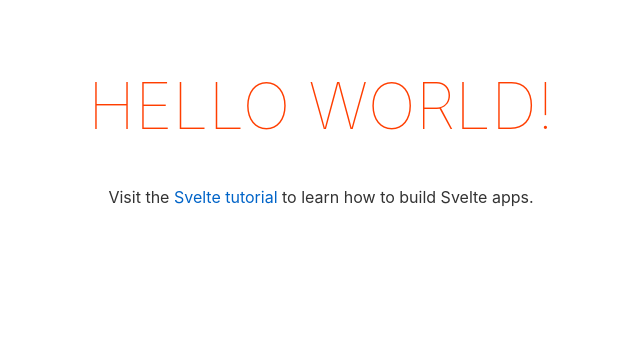
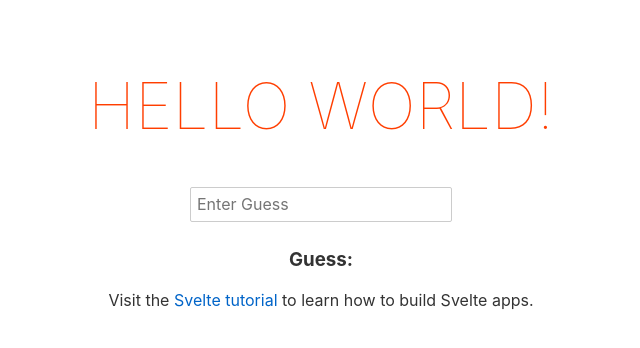
Before and after one commit to JustinStitt/vocable, a Svelte app in the folder vocable-app/: page / in a window 1280 px wide. Shown: the top 348 px of the page, without its empty margins (319-959 px from the left). Built offline with nearby package versions, Linux system fonts and the light colour scheme.

Commit message:
😎 made input field and sample input valid.

```diff
--- a/vocable-app/src/App.svelte
+++ b/vocable-app/src/App.svelte
@@ -1,9 +1,20 @@
 <script>
 	export let name;
+
+	let guess = '';
+
+	let correct_guess = "wordle"
 </script>
 
 <main>
 	<h1>Hello {name}!</h1>
+	<input bind:value={guess} placeholder='Enter Guess'/>
+	<h3>Guess: {guess}</h3>
+	{#if guess == correct_guess}
+	<h4 style="color: green">
+		Your guess is correct!
+	</h4>
+	{/if}
 	<p>Visit the <a href="https://svelte.dev/tutorial">Svelte tutorial</a> to learn how to build Svelte apps.</p>
 </main>
 
```
